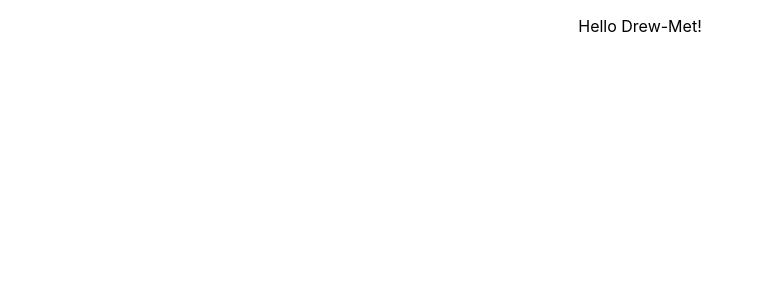
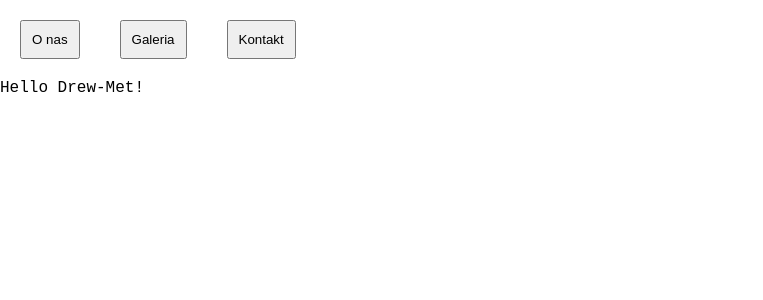
Before and after one commit to Kondziu00/drew-met, a React (Create React App) app: page / in a window 1280 px wide. Shown: the top 300 px of the page, without its empty margins (0-763 px from the left). Built offline with nearby package versions, Linux system fonts and the light colour scheme.

Commit message:
Added navigation files without functionality

```diff
--- a/package.json
+++ b/package.json
@@ -9,6 +9,7 @@
     "@testing-library/user-event": "^13.5.0",
     "react": "^19.1.1",
     "react-dom": "^19.1.1",
+    "react-router-dom": "^7.8.2",
     "react-scripts": "5.0.1",
     "web-vitals": "^2.1.4"
   },
--- a/src/App.css
+++ b/src/App.css
@@ -1,38 +1,30 @@
-.App {
-  text-align: center;
+*,
+*::before,
+*::after {
+	box-sizing: border-box;
+	margin: 0;
+	padding: 0;
 }
 
-.App-logo {
-  height: 40vmin;
-  pointer-events: none;
+html {
+	font-size: 62.5%;
 }
 
-@media (prefers-reduced-motion: no-preference) {
-  .App-logo {
-    animation: App-logo-spin infinite 20s linear;
-  }
+body {
+	background-color: var(--dark-grey);
+	color: var(--dark);
+	font-family: 'Inconsolata', monospace;
+	font-size: 1.6rem;
 }
 
-.App-header {
-  background-color: #282c34;
-  min-height: 100vh;
-  display: flex;
-  flex-direction: column;
-  align-items: center;
-  justify-content: center;
-  font-size: calc(10px + 2vmin);
-  color: white;
+html,
+body,
+#root {
+	height: 100%;
+	display: flex;
+	flex-direction: column;
 }
 
-.App-link {
-  color: #61dafb;
+a {
+	text-decoration: none;
 }
-
-@keyframes App-logo-spin {
-  from {
-    transform: rotate(0deg);
-  }
-  to {
-    transform: rotate(360deg);
-  }
-}
--- a/src/App.js
+++ b/src/App.js
@@ -1,8 +1,10 @@
 import './App.css';
+import Nav from './components/Navigation/Nav';
 
 function App() {
 	return (
 		<div className='App'>
+			<Nav></Nav>
 			<p>Hello Drew-Met!</p>
 		</div>
 	);
--- /dev/null
+++ b/src/components/Navigation/Nav.css
@@ -0,0 +1,13 @@
+.nav-list {
+	list-style: none;
+}
+
+.nav-list {
+	display: flex;
+	flex-direction: row;
+}
+
+.nav-btn {
+	margin: 2rem;
+	padding: 1rem;
+}
--- /dev/null
+++ b/src/components/Navigation/Nav.js
@@ -0,0 +1,37 @@
+import react from 'react';
+import './Nav.css';
+import { BrowserRouter as Link } from 'react-router-dom';
+
+function Nav() {
+	return (
+		<div className='nav-container'>
+			<nav className='nav'>
+				<ul className='nav-list'>
+					<li>
+						<Link>
+							<button className='nav-btn'>
+								<p>O nas</p>
+							</button>
+						</Link>
+					</li>
+					<li>
+						<Link>
+							<button className='nav-btn'>
+								<p>Galeria</p>
+							</button>
+						</Link>
+					</li>
+					<li>
+						<Link>
+							<button className='nav-btn'>
+								<p>Kontakt</p>
+							</button>
+						</Link>
+					</li>
+				</ul>
+			</nav>
+		</div>
+	);
+}
+
+export default Nav;
```
Also changed, not shown: 1 other file (tests, documents, lock files or other folders).
